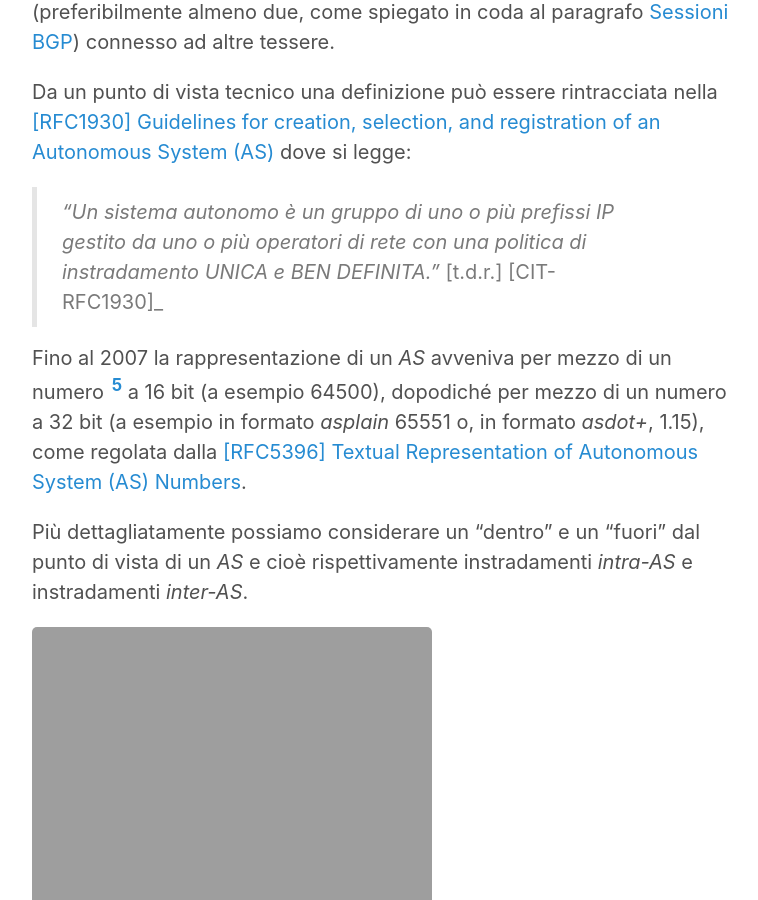
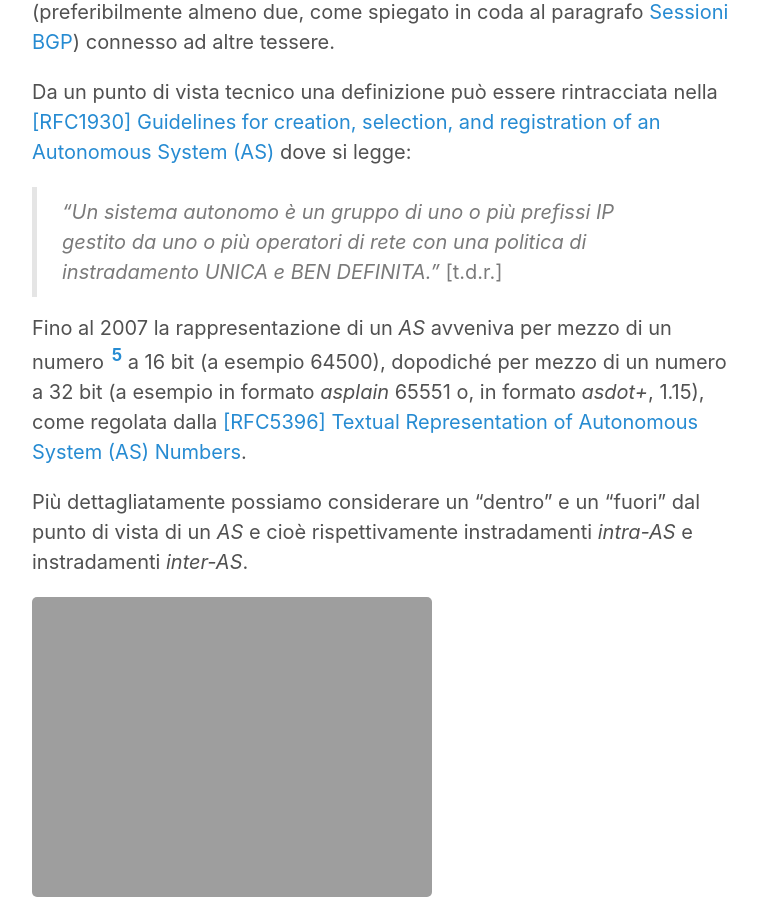
Before and after one commit to Peering101/peering101-it.github.io, a Jekyll site: the page built from _topics/bgp.md, in a window 1280 px wide and 900 px high, scrolled down 4395 px. Shown: the whole window, without its empty margins (258-1016 px from the left). Built offline with Jekyll 4.4.1, drawn with Linux system fonts in a browser that asks for light colours.

Commit message:
Update bgp.md

```diff
--- a/_topics/bgp.md
+++ b/_topics/bgp.md
@@ -81,7 +81,7 @@ Si tratta della cellula più piccola che dà vita all'organismo di Internet e do
 
 Da un punto di vista tecnico una definizione può essere rintracciata nella [[RFC1930] Guidelines for creation, selection, and registration of an Autonomous System (AS)](http://www.rfc-editor.org/rfc/rfc1930.txt) dove si legge:
 
-> *"Un sistema autonomo è un gruppo di uno o più prefissi IP gestito da uno o più operatori di rete con una politica di instradamento UNICA e BEN DEFINITA."* [t.d.r.] [CIT-RFC1930]\_
+> *"Un sistema autonomo è un gruppo di uno o più prefissi IP gestito da uno o più operatori di rete con una politica di instradamento UNICA e BEN DEFINITA."* [t.d.r.]
 
 Fino al 2007 la rappresentazione di un *AS* avveniva per mezzo di un numero [^5] a 16 bit (a esempio 64500), dopodiché per mezzo di un numero a 32 bit (a esempio in formato *asplain* 65551 o, in formato *asdot+*, 1.15), come regolata dalla [[RFC5396] Textual Representation of Autonomous System (AS) Numbers](https://www.rfc-editor.org/rfc/rfc5396.txt).
 
```
Also changed, not shown: other parts of _topics/bgp.md (+0 -2 lines).
